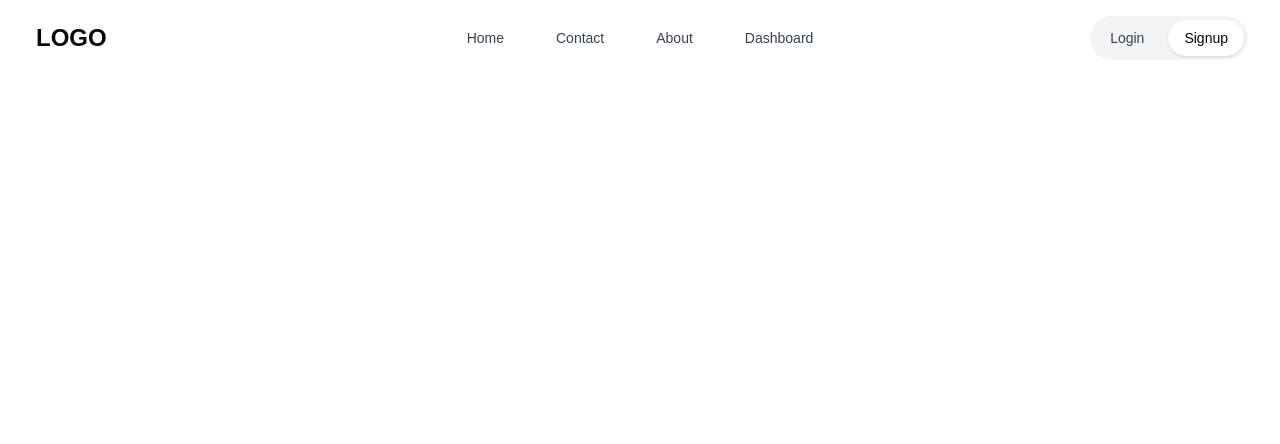
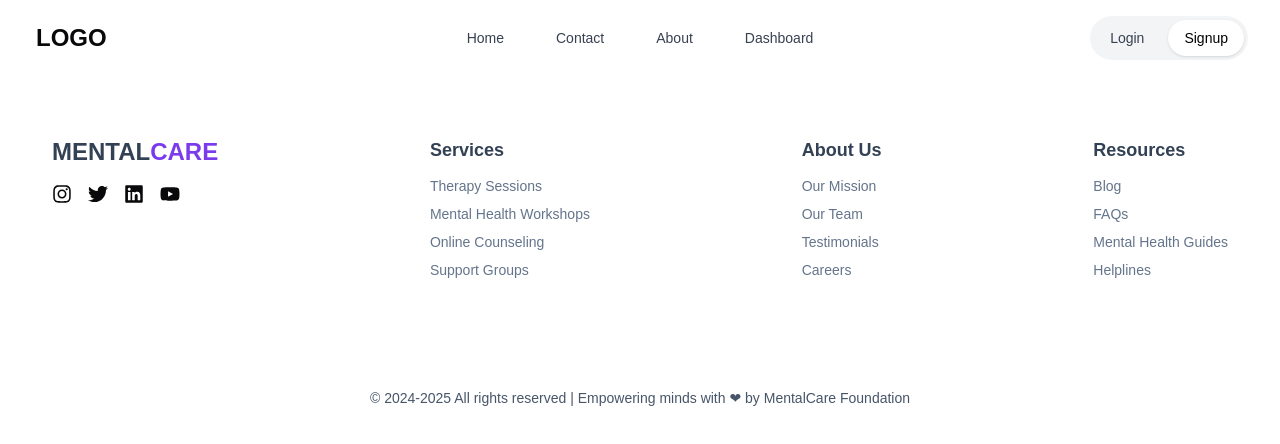
Before and after one commit to wajiha-kulsum/H10_crwdstrk, a Next.js app: page / in a window 1280 px wide. Shown: the top 444 px of the page. Built offline with nearby package versions, Linux system fonts and the light colour scheme.

Commit message:
Footer updated

```diff
--- a/app/page.tsx
+++ b/app/page.tsx
@@ -1,4 +1,5 @@
 import Navbar from "@/myComponents/Navbar";
+import Footer from "@/myComponents/Footer";
 
 export default function Home() {
   return (
@@ -7,6 +8,9 @@ export default function Home() {
         <div className="pt-4">
           <Navbar />
         </div>
+        <div>
+          <Footer/>
+        </div>
       </div>
     </>
   );
```
